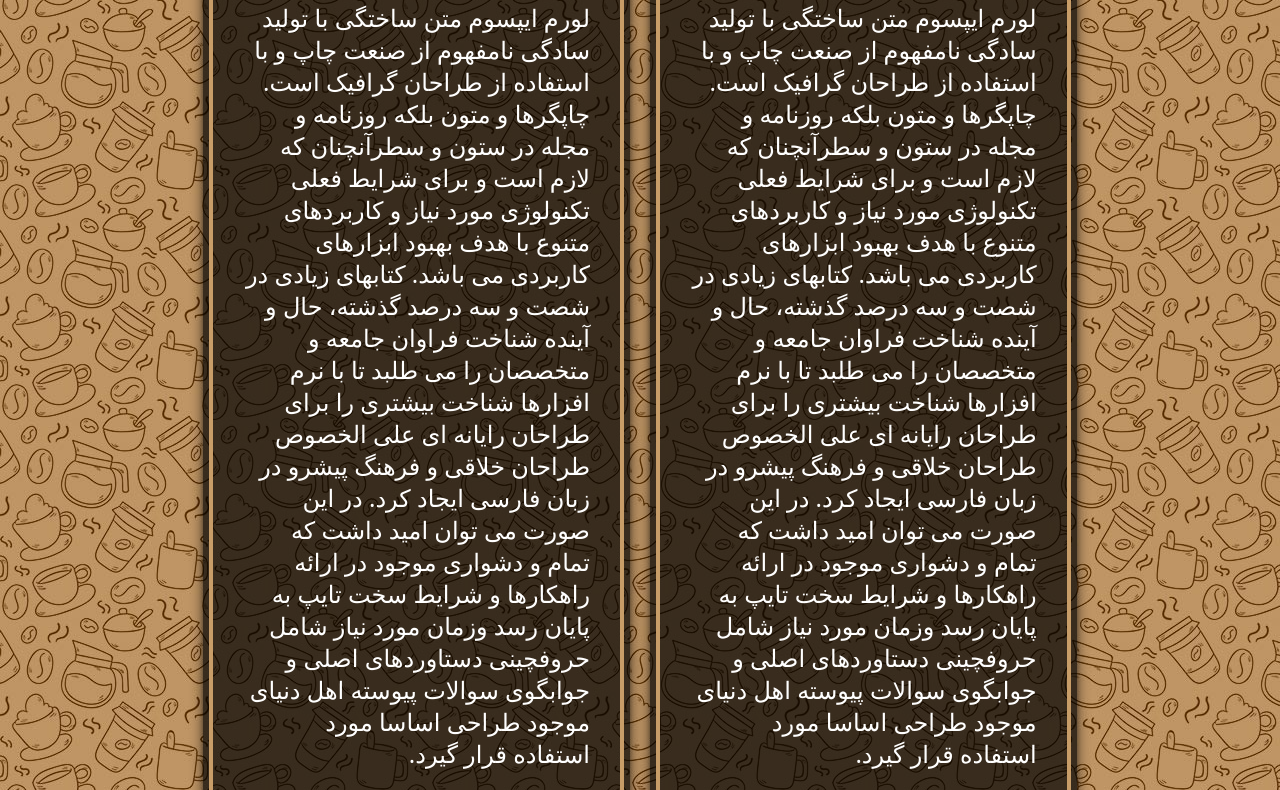
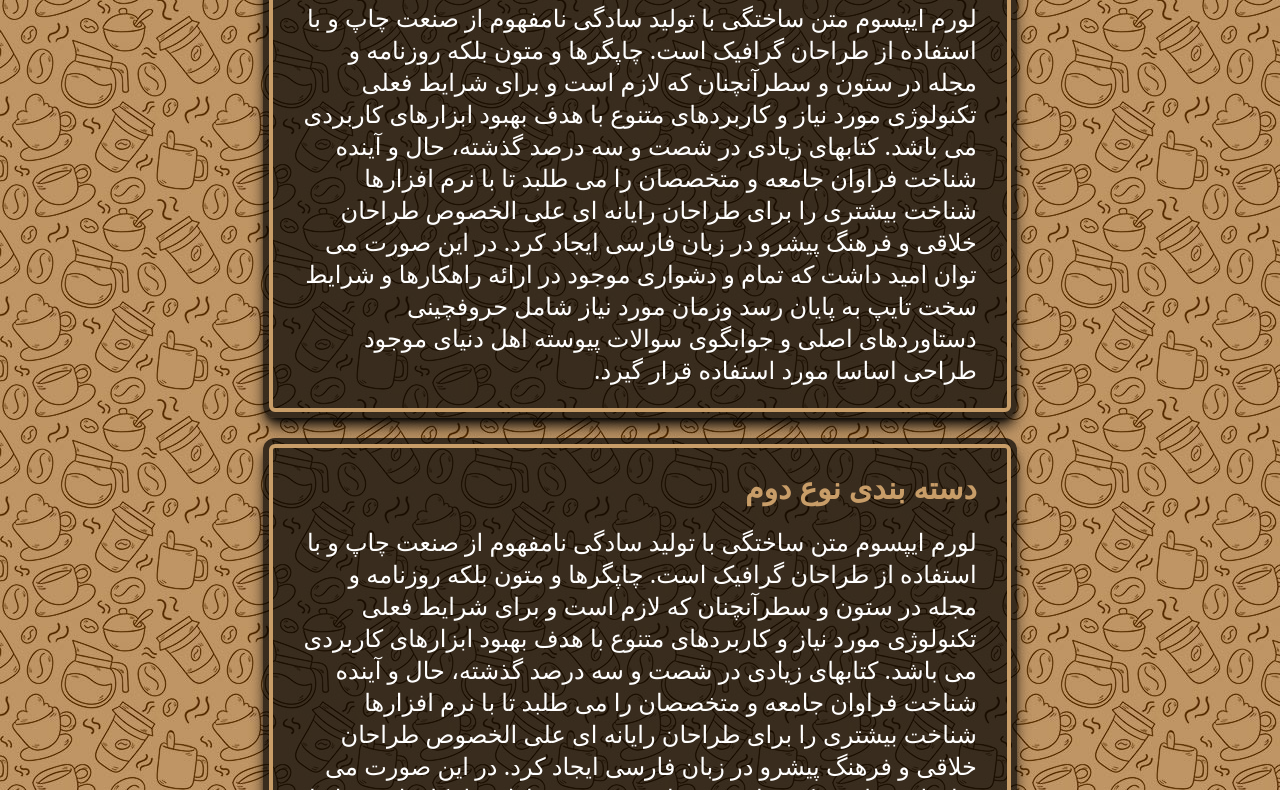
Before and after one commit to am-mokhtari/coffee-shop-menu, a website: page index.html in a window 1280 px wide. Shown: the part 254-1044 px from the top of the page. Drawn offline with Linux system fonts and the light colour scheme.

Commit message:
changed size of boxes

```diff
--- a/index.html
+++ b/index.html
@@ -17,15 +17,15 @@
     <h1 class="capitalize text-2xl font-semibold">name of coffee shop</h1>
   </div>
 
-  <section class="w-full flex justify-center items-center flex-wrap gap-5">
+  <section class="w-full flex justify-center items-center flex-wrap gap-5 px-3">
     <div
-      class="w-1/3 px-4 py-4 md:px-10 md:py-8 bg-black/70 rounded-xl shadow-black shadow-lg outline outline-4 outline-nescafe outline-offset-[-10px]">
+      class="w-full md:w-3/5 px-4 py-4 md:px-10 md:py-8 bg-black/70 rounded-xl shadow-black shadow-lg outline outline-4 outline-nescafe outline-offset-[-10px]">
 
       <h2 class="text-3xl text-nescafe rtl font-bold">
         دسته بندی نوع اول
       </h2>
 
-      <p class="mt-5 text-2xl text-white text-سفشقف rtl">
+      <p class="mt-5 text-2xl text-white text-strat rtl">
         لورم ایپسوم متن ساختگی با تولید سادگی نامفهوم از صنعت چاپ و با استفاده از طراحان گرافیک است. چاپگرها و متون بلکه
         روزنامه و مجله در ستون و سطرآنچنان که لازم است و برای شرایط فعلی تکنولوژی مورد نیاز و کاربردهای متنوع با هدف
         بهبود ابزارهای کاربردی می باشد. کتابهای زیادی در شصت و سه درصد گذشته، حال و آینده شناخت فراوان جامعه و متخصصان
@@ -36,7 +36,7 @@
       </p>
     </div>
     <div
-      class="w-1/3 px-4 py-4 md:px-10 md:py-8 bg-black/70 rounded-xl shadow-black shadow-lg outline outline-4 outline-nescafe outline-offset-[-10px]">
+      class="w-full md:w-3/5 px-4 py-4 md:px-10 md:py-8 bg-black/70 rounded-xl shadow-black shadow-lg outline outline-4 outline-nescafe outline-offset-[-10px]">
 
       <h2 class="text-3xl text-nescafe rtl font-bold">
         دسته بندی نوع دوم
@@ -53,7 +53,7 @@
       </p>
     </div>
     <div
-      class="w-1/3 px-4 py-4 md:px-10 md:py-8 bg-black/70 rounded-xl shadow-black shadow-lg outline outline-4 outline-nescafe outline-offset-[-10px]">
+      class="w-full md:w-3/5 px-4 py-4 md:px-10 md:py-8 bg-black/70 rounded-xl shadow-black shadow-lg outline outline-4 outline-nescafe outline-offset-[-10px]">
 
       <h2 class="text-3xl text-nescafe rtl font-bold">
         دسته بندی نوع سوم
```
Also changed, not shown: styles.css.
